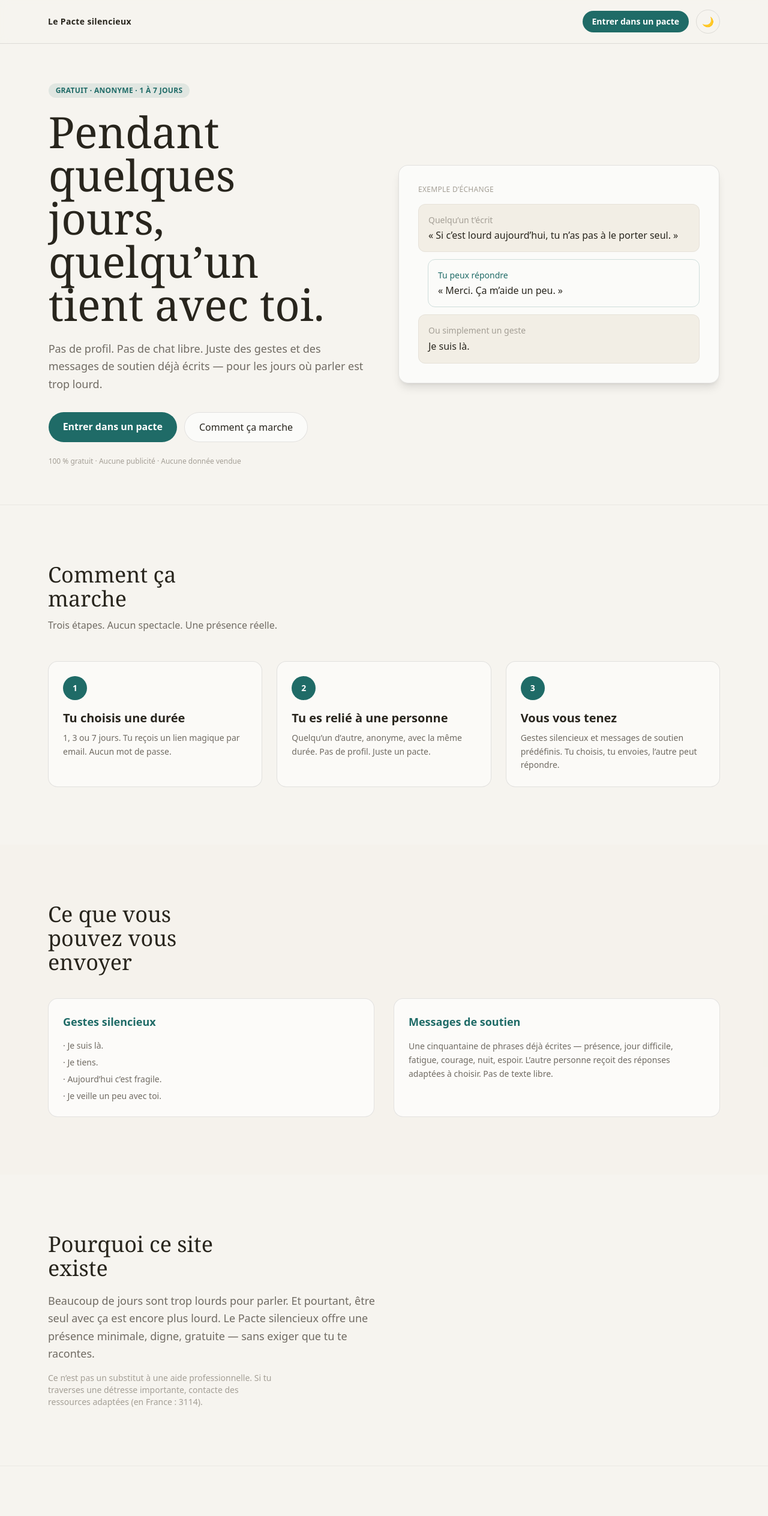
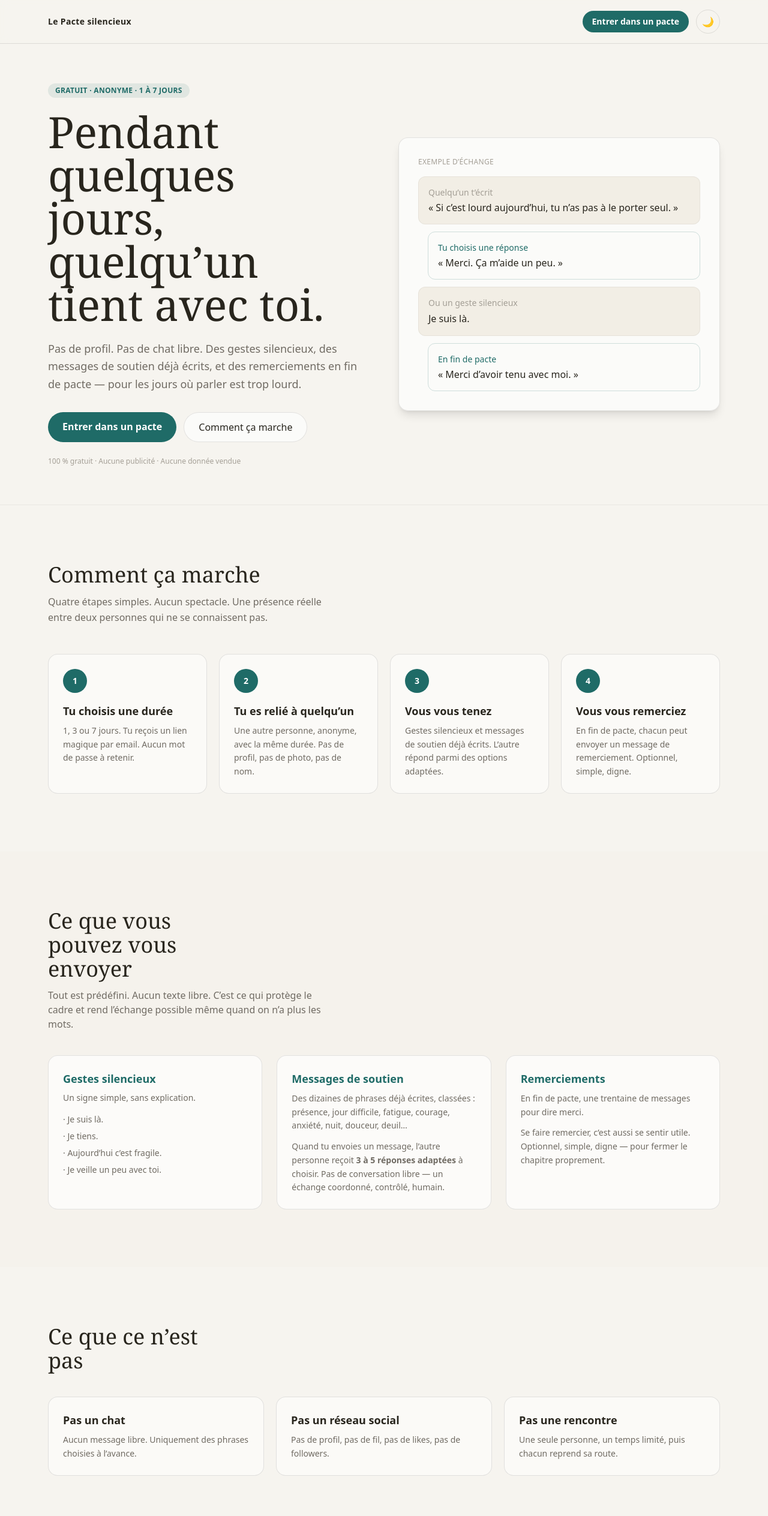
Before and after one commit to piratebtz64-hue/pacte-silencieux, a Next.js app: page / in a window 1280 px wide. Shown: the top 2527 px of the page at 60% size. Built offline with nearby package versions, Linux system fonts and the light colour scheme.

Commit message:
feat: homepage clarifiée — concept à jour, messages, remerciements

```diff
--- a/src/app/page.tsx
+++ b/src/app/page.tsx
@@ -16,12 +16,13 @@ export default function HomePage() {
             <span className="inline-block px-3 py-1 rounded-full bg-[#1f6b67]/10 text-[#1f6b67] text-xs font-bold uppercase tracking-wide">
               gratuit · anonyme · 1 à 7 jours
             </span>
-            <h1 className="mt-5 text-5xl md:text-7xl font-serif leading-tight max-w-[12ch]">
+            <h1 className="mt-5 text-5xl md:text-7xl font-serif leading-tight max-w-[13ch]">
               Pendant quelques jours, quelqu’un tient avec toi.
             </h1>
-            <p className="mt-6 text-lg text-[#706b63] dark:text-[#a49f96] max-w-[52ch] leading-relaxed">
-              Pas de profil. Pas de chat libre. Juste des gestes et des messages
-              de soutien déjà écrits — pour les jours où parler est trop lourd.
+            <p className="mt-6 text-lg text-[#706b63] dark:text-[#a49f96] max-w-[54ch] leading-relaxed">
+              Pas de profil. Pas de chat libre. Des gestes silencieux, des
+              messages de soutien déjà écrits, et des remerciements en fin de
+              pacte — pour les jours où parler est trop lourd.
             </p>
             <div className="mt-8 flex flex-wrap gap-3">
               <Link
@@ -54,14 +55,20 @@ export default function HomePage() {
                 </p>
               </div>
               <div className="p-4 rounded-xl bg-[#1f6b67]/8 border border-[#1f6b67]/20 ml-4">
-                <p className="text-sm text-[#1f6b67] mb-1">Tu peux répondre</p>
+                <p className="text-sm text-[#1f6b67] mb-1">Tu choisis une réponse</p>
                 <p className="font-medium leading-snug">
                   « Merci. Ça m’aide un peu. »
                 </p>
               </div>
               <div className="p-4 rounded-xl bg-[#f2eee5] dark:bg-white/5 border border-black/5 dark:border-white/10">
-                <p className="text-sm text-[#a49f96] mb-1">Ou simplement un geste</p>
+                <p className="text-sm text-[#a49f96] mb-1">Ou un geste silencieux</p>
                 <p className="font-medium">Je suis là.</p>
+              </div>
+              <div className="p-4 rounded-xl bg-[#1f6b67]/8 border border-[#1f6b67]/20 ml-4">
+                <p className="text-sm text-[#1f6b67] mb-1">En fin de pacte</p>
+                <p className="font-medium leading-snug">
+                  « Merci d’avoir tenu avec moi. »
+                </p>
               </div>
             </div>
           </div>
@@ -71,26 +78,32 @@ export default function HomePage() {
       {/* COMMENT ÇA MARCHE */}
       <section id="comment" className="py-24 border-t border-black/5 dark:border-white/5">
         <div className="max-w-6xl mx-auto px-4">
-          <h2 className="text-4xl font-serif max-w-[16ch]">Comment ça marche</h2>
-          <p className="mt-3 text-[#706b63] dark:text-[#a49f96] max-w-[48ch]">
-            Trois étapes. Aucun spectacle. Une présence réelle.
+          <h2 className="text-4xl font-serif max-w-[18ch]">Comment ça marche</h2>
+          <p className="mt-3 text-[#706b63] dark:text-[#a49f96] max-w-[52ch] leading-relaxed">
+            Quatre étapes simples. Aucun spectacle. Une présence réelle entre
+            deux personnes qui ne se connaissent pas.
           </p>
-          <div className="mt-12 grid md:grid-cols-3 gap-6">
+          <div className="mt-12 grid md:grid-cols-2 lg:grid-cols-4 gap-5">
             {[
               {
                 n: '1',
                 t: 'Tu choisis une durée',
-                d: '1, 3 ou 7 jours. Tu reçois un lien magique par email. Aucun mot de passe.',
+                d: '1, 3 ou 7 jours. Tu reçois un lien magique par email. Aucun mot de passe à retenir.',
               },
               {
                 n: '2',
-                t: 'Tu es relié à une personne',
-                d: 'Quelqu’un d’autre, anonyme, avec la même durée. Pas de profil. Juste un pacte.',
+                t: 'Tu es relié à quelqu’un',
+                d: 'Une autre personne, anonyme, avec la même durée. Pas de profil, pas de photo, pas de nom.',
               },
               {
                 n: '3',
                 t: 'Vous vous tenez',
-                d: 'Gestes silencieux et messages de soutien prédéfinis. Tu choisis, tu envoies, l’autre peut répondre.',
+                d: 'Gestes silencieux et messages de soutien déjà écrits. L’autre répond parmi des options adaptées.',
+              },
+              {
+                n: '4',
+                t: 'Vous vous remerciez',
+                d: 'En fin de pacte, chacun peut envoyer un message de remerciement. Optionnel, simple, digne.',
               },
             ].map((s) => (
               <article
@@ -100,7 +113,7 @@ export default function HomePage() {
                 <span className="inline-flex w-10 h-10 items-center justify-center rounded-full bg-[#1f6b67] text-white font-bold text-sm">
                   {s.n}
                 </span>
-                <h3 className="mt-4 text-xl font-bold">{s.t}</h3>
+                <h3 className="mt-4 text-lg font-bold">{s.t}</h3>
                 <p className="mt-2 text-sm text-[#706b63] dark:text-[#a49f96] leading-relaxed">
                   {s.d}
                 </p>
@@ -110,15 +123,23 @@ export default function HomePage() {
         </div>
       </section>
 
-      {/* CE QUI EST AUTORISÉ */}
+      {/* CE QUE VOUS POUVEZ FAIRE */}
       <section className="py-24 bg-[#f2eee5]/40 dark:bg-white/[0.02]">
         <div className="max-w-6xl mx-auto px-4">
-          <h2 className="text-4xl font-serif max-w-[14ch]">
+          <h2 className="text-4xl font-serif max-w-[16ch]">
             Ce que vous pouvez vous envoyer
           </h2>
-          <div className="mt-10 grid md:grid-cols-2 gap-8">
+          <p className="mt-3 text-[#706b63] dark:text-[#a49f96] max-w-[50ch]">
+            Tout est prédéfini. Aucun texte libre. C’est ce qui protège le cadre
+            et rend l’échange possible même quand on n’a plus les mots.
+          </p>
+
+          <div className="mt-10 grid md:grid-cols-3 gap-6">
             <div className="p-6 rounded-2xl border border-black/10 dark:border-white/10 bg-white/70 dark:bg-white/5">
               <h3 className="text-lg font-bold text-[#1f6b67]">Gestes silencieux</h3>
+              <p className="mt-2 text-sm text-[#706b63] dark:text-[#a49f96]">
+                Un signe simple, sans explication.
+              </p>
               <ul className="mt-4 space-y-2 text-sm text-[#706b63] dark:text-[#a49f96]">
                 <li>· Je suis là.</li>
                 <li>· Je tiens.</li>
@@ -126,30 +147,84 @@ export default function HomePage() {
                 <li>· Je veille un peu avec toi.</li>
               </ul>
             </div>
+
             <div className="p-6 rounded-2xl border border-black/10 dark:border-white/10 bg-white/70 dark:bg-white/5">
               <h3 className="text-lg font-bold text-[#1f6b67]">Messages de soutien</h3>
-              <p className="mt-4 text-sm text-[#706b63] dark:text-[#a49f96] leading-relaxed">
-                Une cinquantaine de phrases déjà écrites — présence, jour
-                difficile, fatigue, courage, nuit, espoir. L’autre personne
-                reçoit des réponses adaptées à choisir. Pas de texte libre.
+              <p className="mt-2 text-sm text-[#706b63] dark:text-[#a49f96] leading-relaxed">
+                Des dizaines de phrases déjà écrites, classées : présence, jour
+                difficile, fatigue, courage, anxiété, nuit, douceur, deuil…
+              </p>
+              <p className="mt-3 text-sm text-[#706b63] dark:text-[#a49f96] leading-relaxed">
+                Quand tu envoies un message, l’autre personne reçoit{' '}
+                <strong>3 à 5 réponses adaptées</strong> à choisir. Pas de
+                conversation libre — un échange coordonné, contrôlé, humain.
+              </p>
+            </div>
+
+            <div className="p-6 rounded-2xl border border-black/10 dark:border-white/10 bg-white/70 dark:bg-white/5">
+              <h3 className="text-lg font-bold text-[#1f6b67]">Remerciements</h3>
+              <p className="mt-2 text-sm text-[#706b63] dark:text-[#a49f96] leading-relaxed">
+                En fin de pacte, une trentaine de messages pour dire merci.
+              </p>
+              <p className="mt-3 text-sm text-[#706b63] dark:text-[#a49f96] leading-relaxed">
+                Se faire remercier, c’est aussi se sentir utile. Optionnel, simple,
+                digne — pour fermer le chapitre proprement.
               </p>
             </div>
           </div>
         </div>
       </section>
 
+      {/* CE QUE CE N’EST PAS */}
+      <section className="py-24">
+        <div className="max-w-6xl mx-auto px-4">
+          <h2 className="text-4xl font-serif max-w-[14ch]">Ce que ce n’est pas</h2>
+          <div className="mt-10 grid md:grid-cols-3 gap-5">
+            {[
+              {
+                t: 'Pas un chat',
+                d: 'Aucun message libre. Uniquement des phrases choisies à l’avance.',
+              },
+              {
+                t: 'Pas un réseau social',
+                d: 'Pas de profil, pas de fil, pas de likes, pas de followers.',
+              },
+              {
+                t: 'Pas une rencontre',
+                d: 'Une seule personne, un temps limité, puis chacun reprend sa route.',
+              },
+            ].map((item) => (
+              <article
+                key={item.t}
+                className="p-6 rounded-2xl border border-black/10 dark:border-white/10 bg-white/50 dark:bg-white/5"
+              >
+                <h3 className="text-lg font-bold">{item.t}</h3>
+                <p className="mt-2 text-sm text-[#706b63] dark:text-[#a49f96] leading-relaxed">
+                  {item.d}
+                </p>
+              </article>
+            ))}
+          </div>
+        </div>
+      </section>
+
       {/* POURQUOI */}
-      <section className="py-24">
+      <section className="py-24 border-t border-black/5 dark:border-white/5">
         <div className="max-w-6xl mx-auto px-4">
           <h2 className="text-4xl font-serif max-w-[14ch]">
             Pourquoi ce site existe
           </h2>
-          <p className="mt-5 text-lg text-[#706b63] dark:text-[#a49f96] max-w-[54ch] leading-relaxed">
+          <p className="mt-5 text-lg text-[#706b63] dark:text-[#a49f96] max-w-[56ch] leading-relaxed">
             Beaucoup de jours sont trop lourds pour parler. Et pourtant, être
             seul avec ça est encore plus lourd. Le Pacte silencieux offre une
             présence minimale, digne, gratuite — sans exiger que tu te racontes.
           </p>
-          <p className="mt-4 text-sm text-[#a49f96] max-w-[48ch]">
+          <p className="mt-4 text-lg text-[#706b63] dark:text-[#a49f96] max-w-[56ch] leading-relaxed">
+            Tu n’as pas à performer. Tu n’as pas à expliquer. Tu choisis un
+            geste ou une phrase, et quelqu’un de l’autre côté peut te répondre
+            dans le même langage.
+          </p>
+          <p className="mt-6 text-sm text-[#a49f96] max-w-[48ch]">
             Ce n’est pas un substitut à une aide professionnelle. Si tu traverses
             une détresse importante, contacte des ressources adaptées (en France
             : 3114).
@@ -160,10 +235,13 @@ export default function HomePage() {
       {/* CTA FINAL */}
       <section className="py-20 border-t border-black/5 dark:border-white/5">
         <div className="max-w-3xl mx-auto px-4 text-center">
-          <h2 className="text-3xl md:text-4xl font-serif">
+          <h2 className="text-3xl md:text-4xl font-serif leading-snug">
             Tu n’as pas à parler. Quelqu’un peut quand même rester un peu avec
             toi.
           </h2>
+          <p className="mt-4 text-[#706b63] dark:text-[#a49f96]">
+            Gratuit. Anonyme. Sans chat libre.
+          </p>
           <Link
             href="/start"
             className="mt-8 inline-block px-8 py-4 rounded-full bg-[#1f6b67] text-white font-bold hover:bg-[#184f4d] transition text-lg"
```
